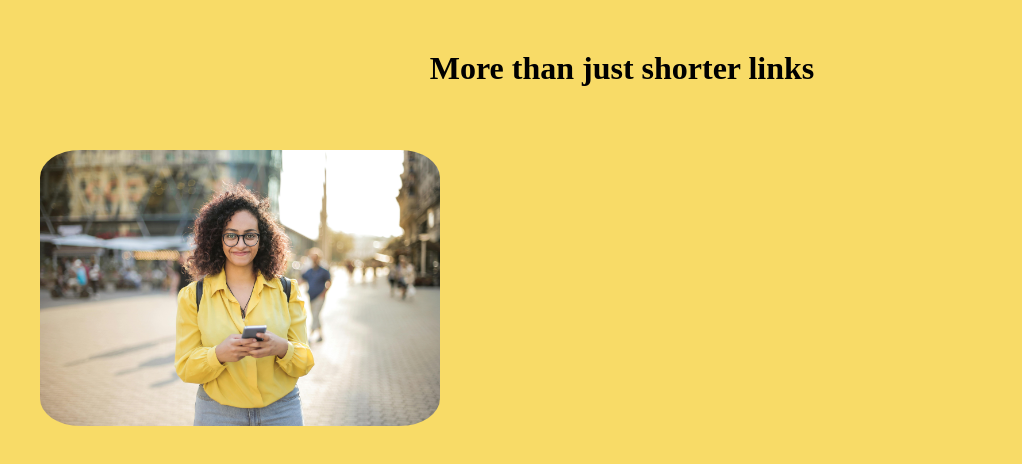
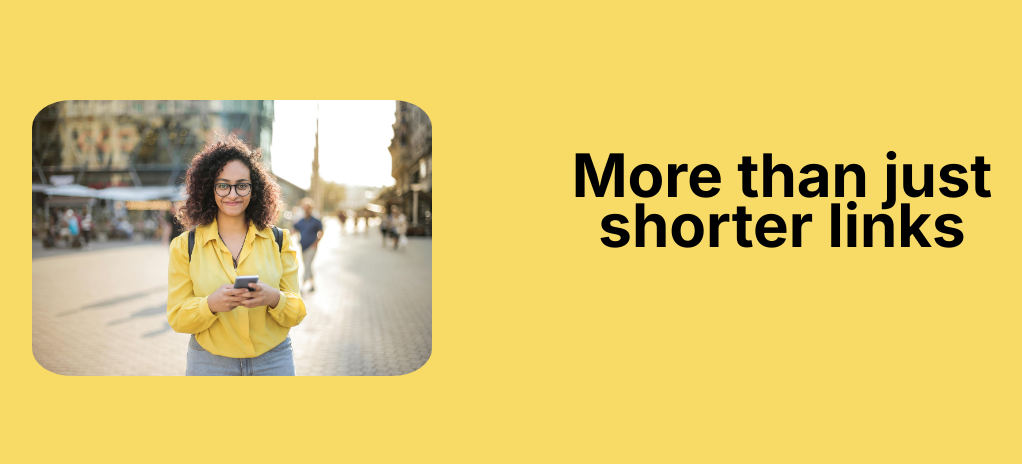
Before and after one commit to Peacesandy/URL-Shortener, a plain HTML site: page index.html in a window 1280 px wide. Shown: the whole page, without its empty margins (18-1040 px from the left). Drawn offline with Linux system fonts and the light colour scheme; files whose address does not match are found by name.

Commit message:
styled UI

```diff
--- a/style.css
+++ b/style.css
@@ -1,6 +1,21 @@
+@import url('https://fonts.googleapis.com/css2?family=Inter:wght@400;500;700&display=swap');
+
+* {
+    box-sizing: border-box;
+    margin: 0;
+    padding: 0;
+  }
+
 body {
     background-color: rgb(248, 219, 103);
     position: relative;
+    margin: 0 auto;
+    font-family: 'Inter', sans-serif;
+    display: flex;
+    flex-direction: column;
+    height: 50vh;
+    align-items: center;
+    justify-content: center;
 }
 
 .container {
@@ -33,4 +48,11 @@ body {
 .anchor-text {
     /* Removed left: 150px; */
     margin: 0;
+    padding-left: 40%;
+    font-size: 60px;
+    text-align: center;
+    width: 800px;
+    margin: 0;
+    padding-bottom: 10px;
+    line-height: 50px;
 }
```
